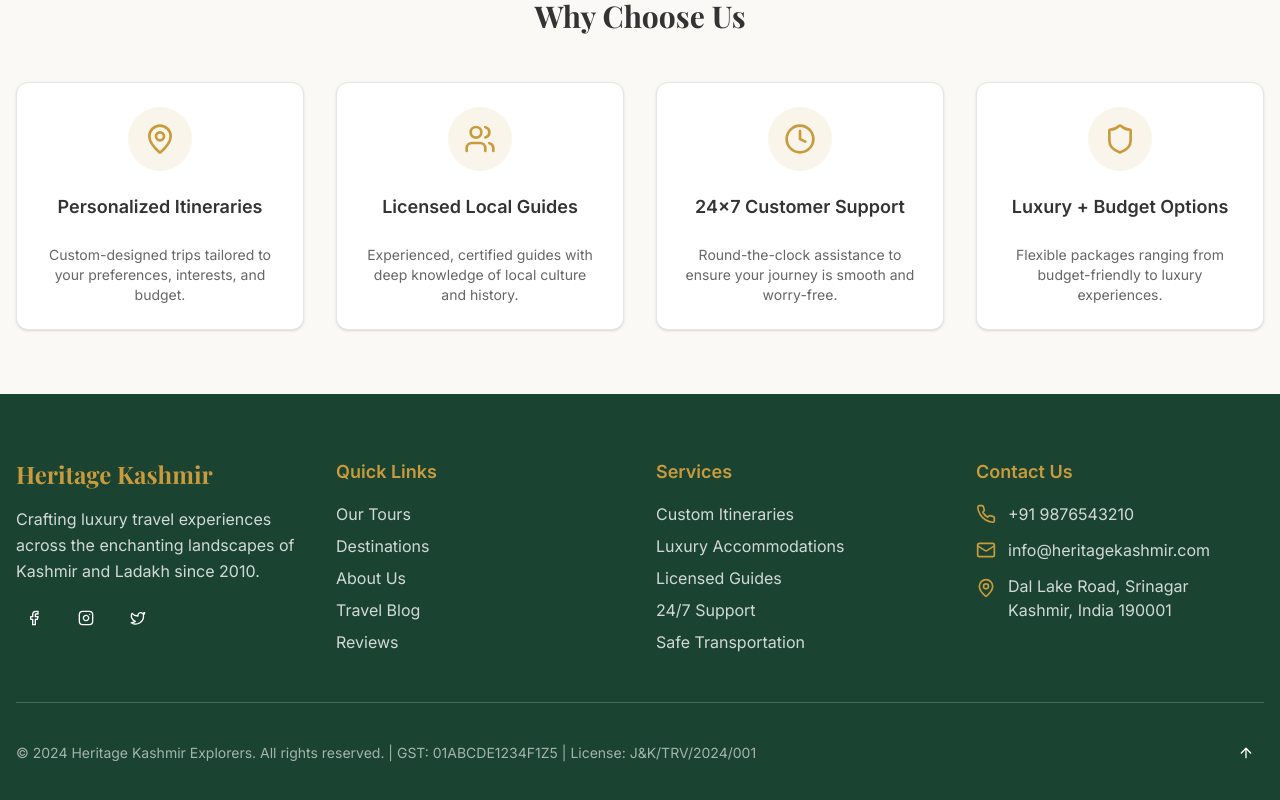
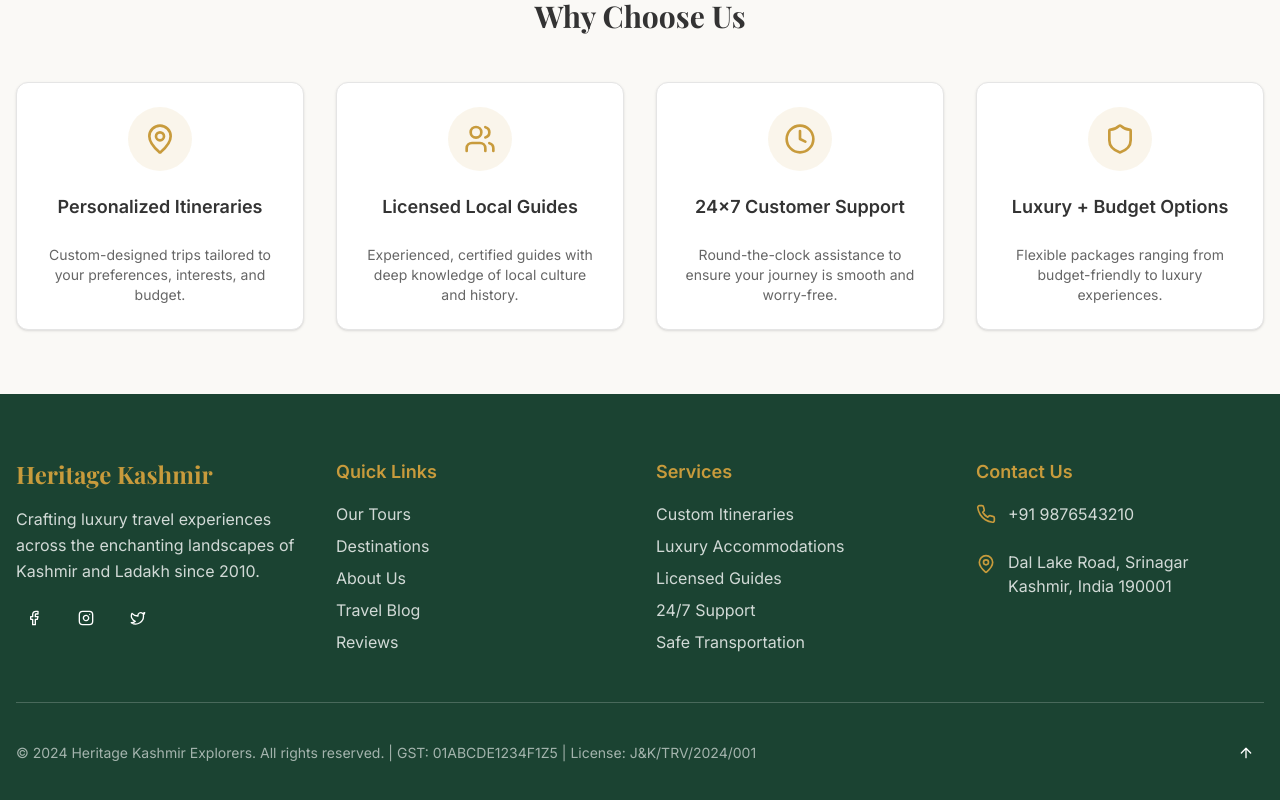
Before and after one commit to showymato/Heritage_kashmir_explorers, a Next.js app: page /about in a window 1280 px wide. Shown: the part 982-1782 px from the top of the page. Built offline with nearby package versions, Linux system fonts and the light colour scheme; a web font is replaced by a local one.

Commit message:
info removed

```diff
--- a/components/footer.tsx
+++ b/components/footer.tsx
@@ -78,8 +78,8 @@ export function Footer() {
                 <span className="text-secondary-foreground/80">+91 9876543210</span>
               </div>
               <div className="flex items-center space-x-3">
-                <Mail className="h-5 w-5 text-primary" />
-                <span className="text-secondary-foreground/80">info@heritagekashmir.com</span>
+                {/* <Mail className="h-5 w-5 text-primary" /> */}
+                {/* <span className="text-secondary-foreground/80">info@heritagekashmir.com</span> */}
               </div>
               <div className="flex items-start space-x-3">
                 <MapPin className="h-5 w-5 text-primary mt-1" />
--- a/components/header.tsx
+++ b/components/header.tsx
@@ -250,9 +250,9 @@ export function Header() {
                   </div>
                   <div className="flex items-center space-x-1">
                     <Mail className="h-4 w-4" />
-                    <span className="hidden xl:inline">
+                    {/* <span className="hidden xl:inline">
                       info@heritagekashmir.com
-                    </span>
+                    </span> */}
                   </div>
                 </div>
                 <Button
--- a/destinations/[id]/page.tsx
+++ b/destinations/[id]/page.tsx
@@ -387,8 +387,8 @@ export default function DestinationDetailPage({ params }: { params: { id: string
             <div>
               <h4 className="font-semibold text-foreground mb-4">Contact Info</h4>
               <div className="space-y-2 text-sm text-muted-foreground">
-                <p>📞 +91 9876543210</p>
-                <p>📧 info@heritagekashmir.com</p>
+                {/* <p>📞 +91 9876543210</p> */}
+                {/* <p>📧 info@heritagekashmir.com</p> */}
                 <p>📍 Dal Lake, Srinagar, Kashmir</p>
                 <p className="text-xs mt-4">Licensed Tour Operator | GST: 01XXXXX1234X1XX</p>
               </div>
--- a/destinations/page.tsx
+++ b/destinations/page.tsx
@@ -375,8 +375,8 @@ export default function DestinationsPage() {
             <div>
               <h4 className="font-semibold text-foreground mb-4">Contact Info</h4>
               <div className="space-y-2 text-sm text-muted-foreground">
-                <p>📞 +91 9876543210</p>
-                <p>📧 info@heritagekashmir.com</p>
+                {/* <p>📞 +91 9876543210</p> */}
+                {/* <p>📧 info@heritagekashmir.com</p> */}
                 <p>📍 Dal Lake, Srinagar, Kashmir</p>
                 <p className="text-xs mt-4">Licensed Tour Operator | GST: 01XXXXX1234X1XX</p>
               </div>
--- a/page.tsx
+++ b/page.tsx
@@ -1044,7 +1044,7 @@ export default function HomePage() {
               <h4 className="font-semibold text-foreground mb-3 text-sm sm:text-base">Contact Info</h4>
               <div className="space-y-2 text-xs sm:text-sm text-muted-foreground">
                 <p>📞 +91 9876543210</p>
-                <p>📧 info@heritagekashmir.com</p>
+                {/* <p>📧 info@heritagekashmir.com</p> */}
                 <p>📍 Dal Lake, Srinagar, Kashmir</p>
                 <p className="text-xs mt-4">Licensed Tour Operator | GST: 01XXXXX1234X1XX</p>
               </div>
--- a/plan-trip/page.tsx
+++ b/plan-trip/page.tsx
@@ -615,8 +615,8 @@ Please help me plan the perfect Kashmir/Ladakh experience!`
             <div>
               <h4 className="font-semibold text-foreground mb-4">Contact Info</h4>
               <div className="space-y-2 text-sm text-muted-foreground">
-                <p>📞 +91 9876543210</p>
-                <p>📧 info@heritagekashmir.com</p>
+                {/* <p>📞 +91 9876543210</p> */}
+                {/* <p>📧 info@heritagekashmir.com</p> */}
                 <p>📍 Dal Lake, Srinagar, Kashmir</p>
                 <p className="text-xs mt-4">Licensed Tour Operator | GST: 01XXXXX1234X1XX</p>
               </div>
--- a/tours/page.tsx
+++ b/tours/page.tsx
@@ -348,8 +348,8 @@ export default function ToursPage() {
             <div>
               <h4 className="font-semibold text-foreground mb-4">Contact Info</h4>
               <div className="space-y-2 text-sm text-muted-foreground">
-                <p>📞 +91 9876543210</p>
-                <p>📧 info@heritagekashmir.com</p>
+                {/* <p>📞 +91 9876543210</p> */}
+                {/* <p>📧 info@heritagekashmir.com</p> */}
                 <p>📍 Dal Lake, Srinagar, Kashmir</p>
                 <p className="text-xs mt-4">Licensed Tour Operator | GST: 01XXXXX1234X1XX</p>
               </div>
```
